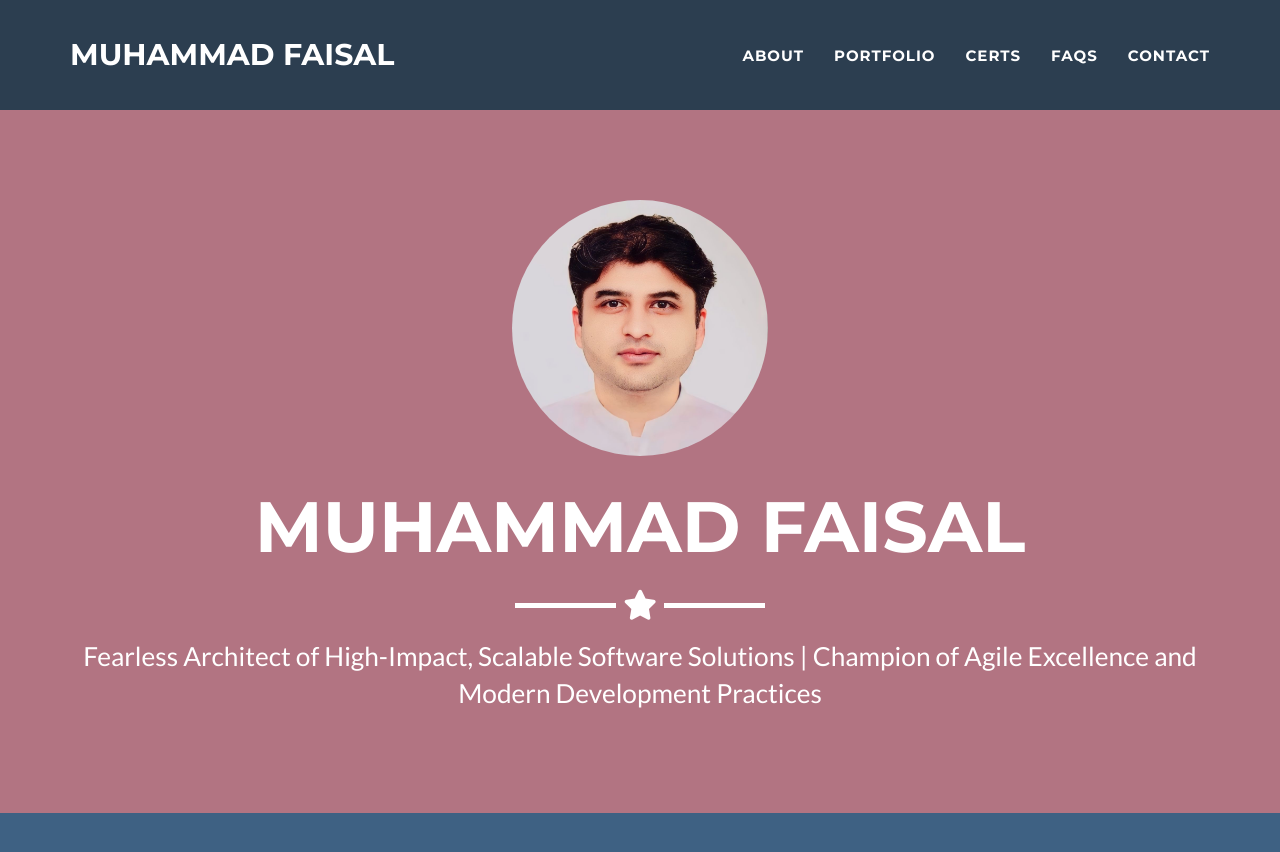
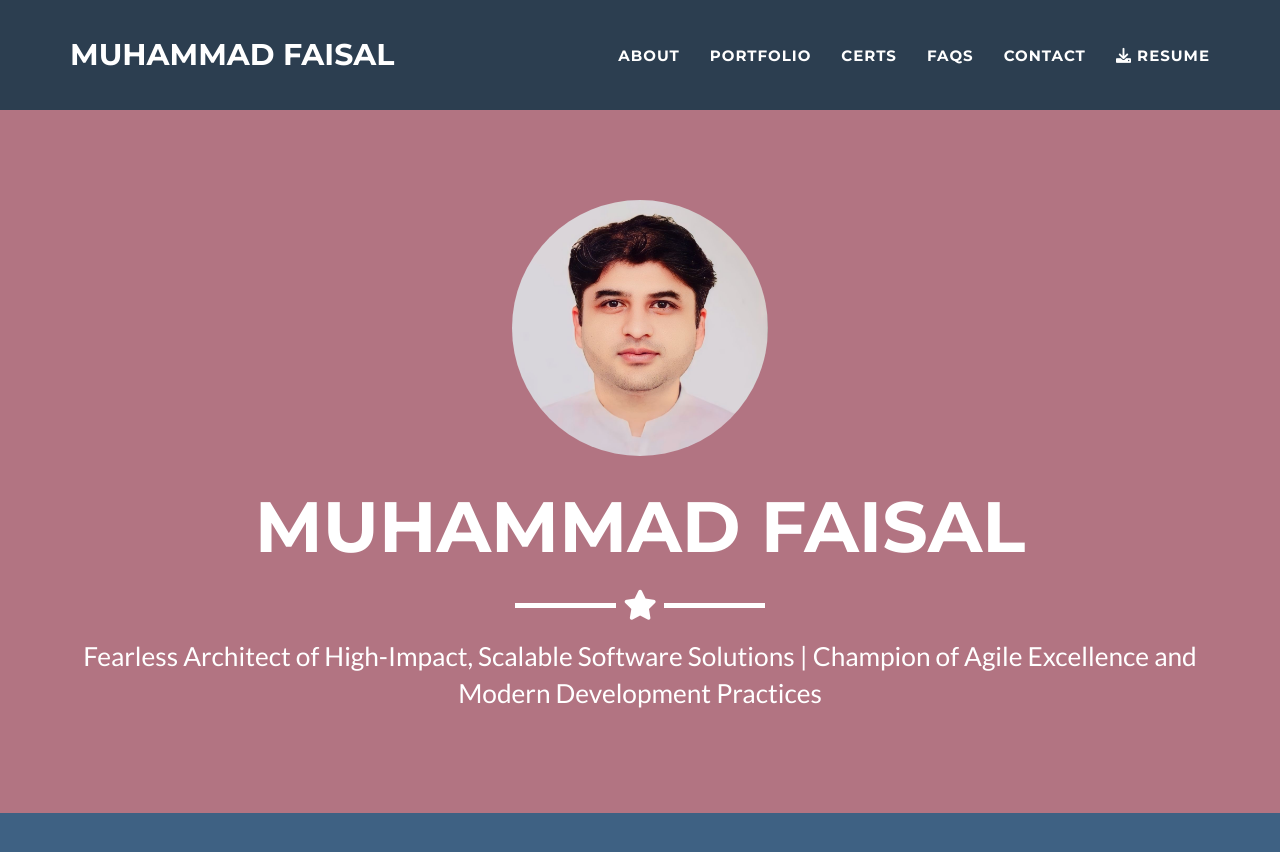
Before and after one commit to faisalazam/faisalazam.github.io, a Jekyll site: the page built from _posts/2014-07-18-project-1.markdown, in a window 1280 px wide and 900 px high. Shown: the top 852 px of the window. Built offline with Jekyll 4.4.1, drawn with Linux system fonts in a browser that asks for light colours.

Commit message:
Added a tab to download Resume.

```diff
--- a/_includes/nav.html
+++ b/_includes/nav.html
@@ -34,6 +34,11 @@
                 <li class="page-scroll">
                     <a href="#contact">Contact</a>
                 </li>
+                <li class="page-scroll">
+                    <a href="../assets/docs/Detailed_Resume.docx" download>
+                        <i class="fa fa-download"></i> Resume
+                    </a>
+                </li>
             </ul>
         </div>
         <!-- /.navbar-collapse -->
```
